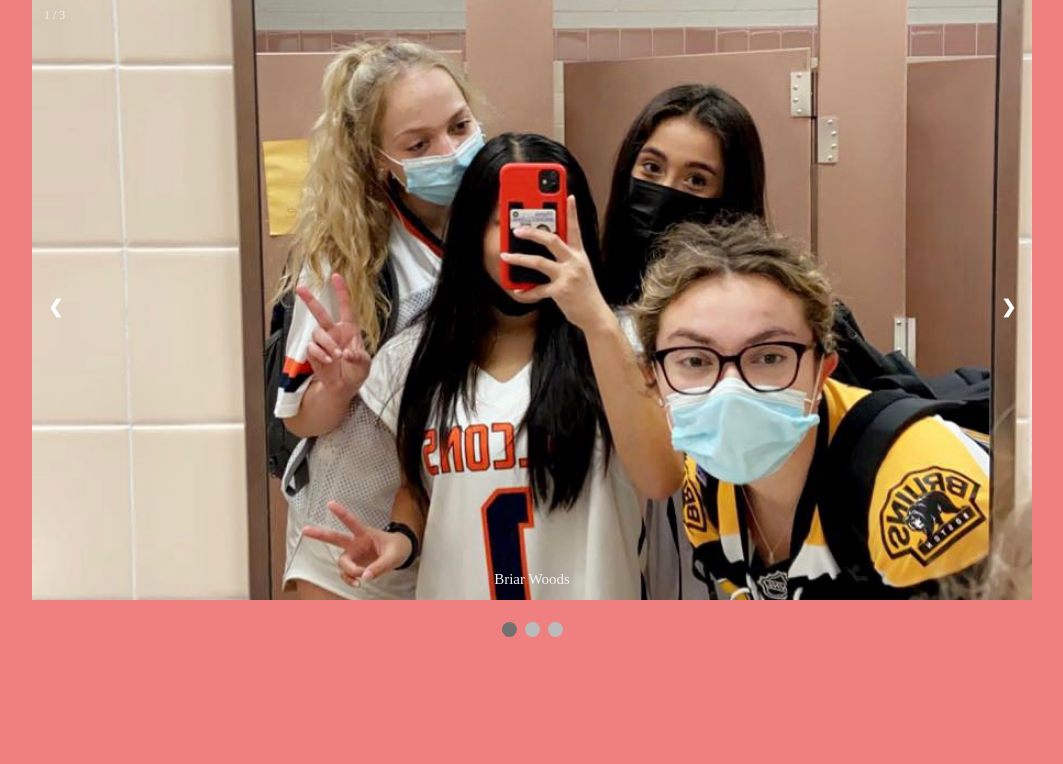
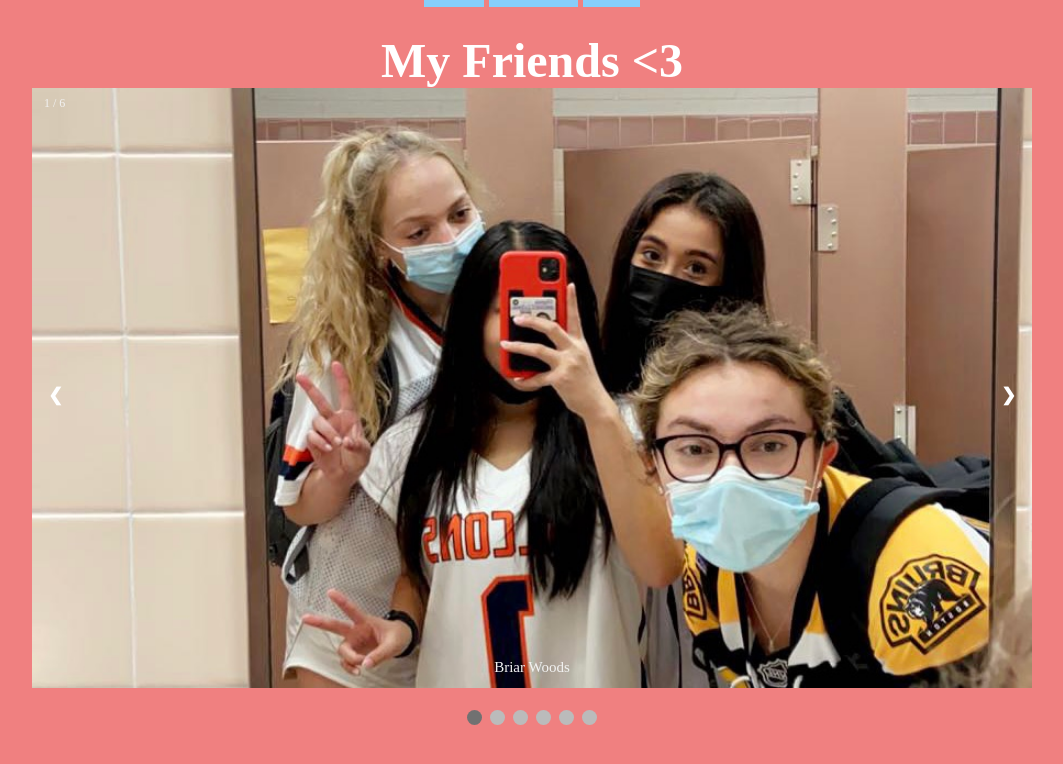
Before and after one commit to katpomp/katpomp, a Flask app: page /myfriends in a window 1280 px wide. Shown: the part 36-800 px from the top of the page, without its empty margins (108-1171 px from the left). Run offline with Flask 2, Linux system fonts and the light colour scheme.

Commit message:
slideshow

```diff
--- a/templates/myfriends.html
+++ b/templates/myfriends.html
@@ -25,24 +25,46 @@
 
 <body>
 
+<div>
+	<h1 class="resume">My Friends <3</h1>
+</div>
+
 <div class="slideshow-container">
 
 	<div class="mySlides fade">
-		<div class="numbertext">1 / 3</div>
+		<div class="numbertext">1 / 6</div>
 		<img src="/static/slideshow/slide1.jpg" style="width:100%" alt="test">
 		<div class="text">Briar Woods</div>
 	</div>
 
 	<div class="mySlides fade">
-		<div class="numbertext">2 / 3</div>
+		<div class="numbertext">2 / 6</div>
 		<img src="/static/slideshow/slide2.jpg" style="width:100%" alt="test">
 		<div class="text">Stone Bridge</div>
 	</div>
 
 	<div class="mySlides fade">
-		<div class="numbertext">3 / 3</div>
+		<div class="numbertext">3 / 6</div>
 		<img src="static/slideshow/slide3.jpg" style="width:100%" alt="test">
 		<div class="text">Bella <3</div>
+	</div>
+
+	<div class="mySlides fade">
+		<div class="numbertext">4 / 6</div>
+		<img src="static/slideshow/slide4.jpg" style="width:100%" alt="test">
+		<div class="text">Tabi <3</div>
+	</div>
+
+	<div class="mySlides fade">
+		<div class="numbertext">5 / 6</div>
+		<img src="static/slideshow/slide5.jpg" style="width:100%" alt="test">
+		<div class="text">Athletic Bulldogs</div>
+	</div>
+
+	<div class="mySlides fade">
+		<div class="numbertext">6 / 6</div>
+		<img src="static/slideshow/slide6.jpg" style="width:100%" alt="test">
+		<div class="text">Piggies or Bunnies?</div>
 	</div>
 
 	<a class="prev" onclick="plusSlides(-1)">&#10094;</a>
@@ -54,6 +76,9 @@
 	<span class="dot" onclick="currentSlide(1)"></span>
 	<span class="dot" onclick="currentSlide(2)"></span>
 	<span class="dot" onclick="currentSlide(3)"></span>
+	<span class="dot" onclick="currentSlide(4)"></span>
+	<span class="dot" onclick="currentSlide(5)"></span>
+	<span class="dot" onclick="currentSlide(6)"></span>
 </div>
 
 </body>
```
